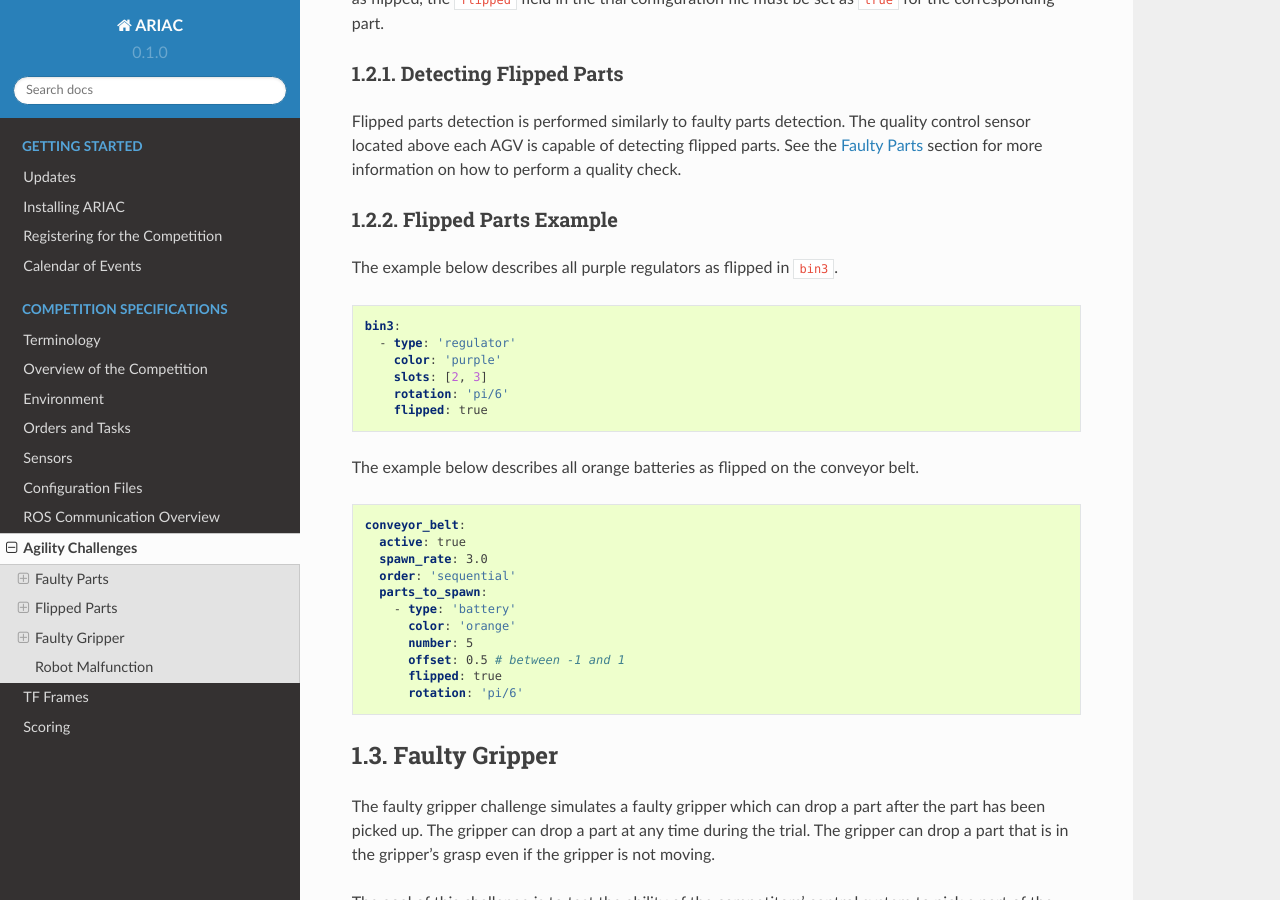
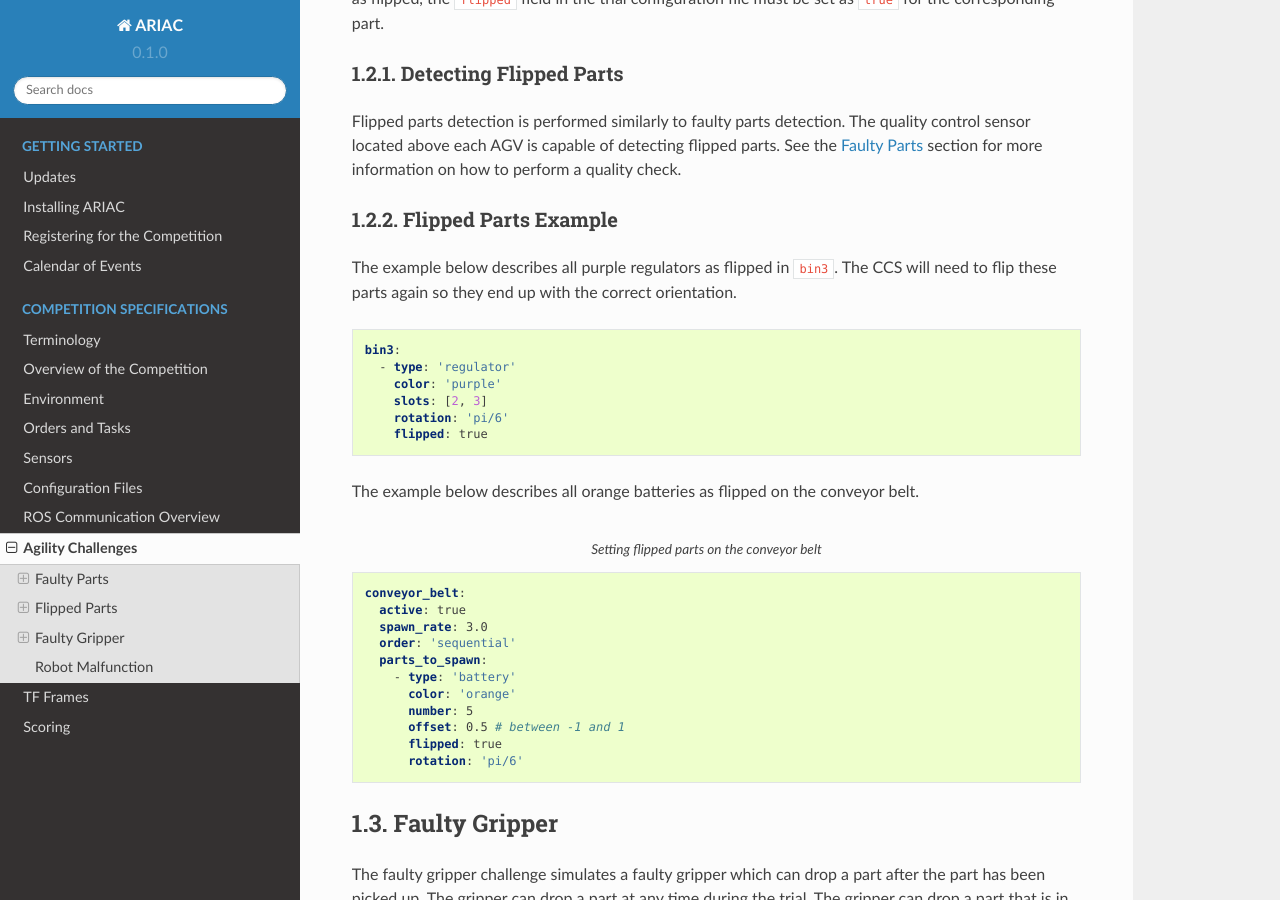
Before and after one commit to usnistgov/ARIAC, a Sphinx documentation site: the page built from docs/competition/challenges.rst, in a window 1280 px wide and 900 px high, scrolled down 2174 px. Built offline with Sphinx 7.4.7 and the Read the Docs theme 2.0.0, drawn with Linux system fonts in a browser that asks for light colours.

```diff
--- a/docs/competition/challenges.rst
+++ b/docs/competition/challenges.rst
@@ -104,7 +104,7 @@
 Flipped Parts Example
 ----------------------------
 
-The example below describes all purple regulators as flipped in ``bin3``.
+The example below describes all purple regulators as flipped in ``bin3``. The CCS will need to flip these parts again so they end up with the correct orientation.
 
 .. code-block:: yaml
 
@@ -118,6 +118,7 @@
 The example below describes all orange batteries as flipped on the conveyor belt.
 
 .. code-block:: yaml
+  :caption: Setting flipped parts on the conveyor belt
 
   conveyor_belt:
     active: true
```
